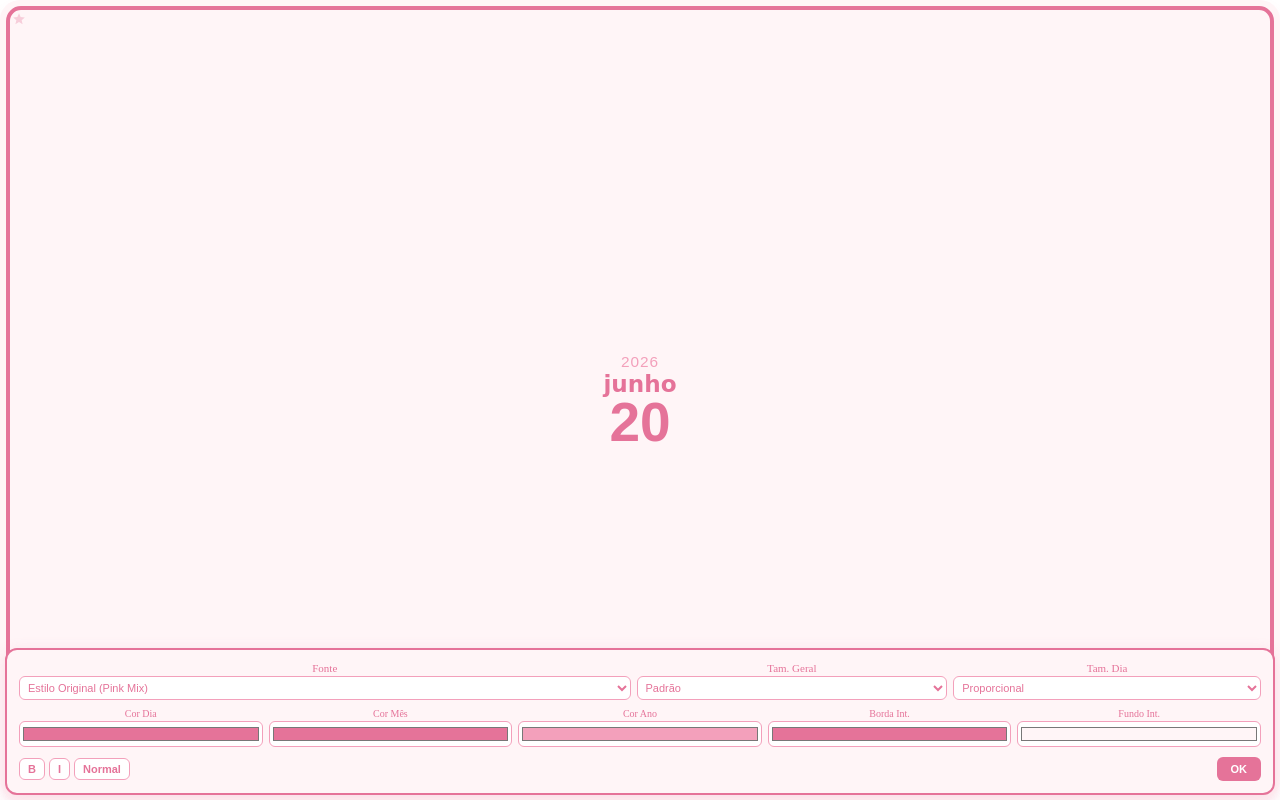
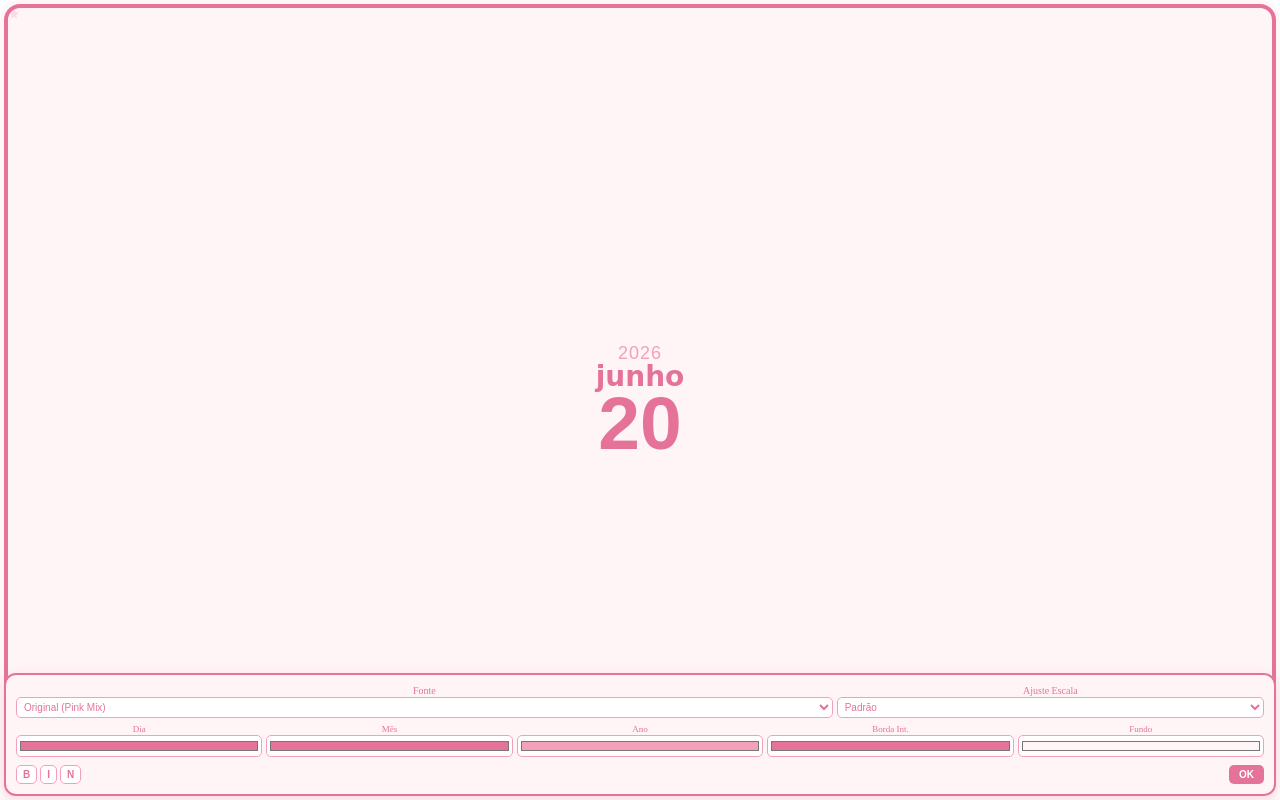
Before and after one commit to brummas/date-now, a plain HTML site: page index.html in a window 1280 px wide. Both pictures are taken after a click on the button "Configurações". Drawn offline with Linux system fonts and the light colour scheme; a web font is replaced by a local one.

Commit message:
Update index.html

```diff
--- a/index.html
+++ b/index.html
@@ -26,11 +26,12 @@
             overflow: hidden;
         }
 
-        /* CONTAINER EXTERNO: Borda de fora (Cor clara/Fundo) */
+        /* CONTAINER EXTERNO: Define o contexto de container para fontes responsivas */
         .calendar-container {
-            background-color: #fff5f7; /* Cor de fundo/borda externa */
+            container-type: inline-size;
+            background-color: #fff5f7;
             border-radius: 20px;
-            padding: 6px; /* Espessura da borda externa */
+            padding: 4px;
             width: 100%;
             height: 100%;
             max-width: 100%;
@@ -42,14 +43,14 @@
             align-items: center;
         }
 
-        /* CONTAINER INTERNO: Borda de dentro (Cor Escura) + Área do Conteúdo */
+        /* CONTAINER INTERNO: Borda Escura Interna */
         .inner-container {
-            background-color: #fff5f7; /* Cor interna onde fica o texto */
-            border: 4px solid #e57399; /* Borda escura interna instalada aqui */
-            border-radius: 15px;
+            background-color: #fff5f7;
+            border: 4px solid #e57399;
+            border-radius: 16px;
             width: 100%;
             height: 100%;
-            padding: 5px;
+            padding: 4px;
             display: flex;
             flex-direction: column;
             justify-content: center;
@@ -58,11 +59,11 @@
             overflow: hidden;
         }
 
-        /* Estrela de Configurações posicionada de forma discreta */
+        /* Ícone de configurações super discreto para não quebrar o visual mini */
         .icon-menu {
             position: absolute;
-            top: 12px;
-            left: 12px;
+            top: 8px;
+            left: 8px;
             z-index: 10;
         }
 
@@ -74,80 +75,81 @@
             display: flex;
             align-items: center;
             justify-content: center;
-            opacity: 0.3;
-            transition: opacity 0.2s, transform 0.2s;
+            opacity: 0.2;
+            transition: opacity 0.2s;
         }
 
         .icon-btn svg {
             fill: #e57399;
-            width: 14px;
-            height: 14px;
+            width: 12px;
+            height: 12px;
         }
 
-        .icon-btn:hover { opacity: 1; transform: scale(1.1); }
+        .icon-btn:hover { opacity: 1; }
 
-        /* Estrutura do Texto Compacta */
+        /* Estrutura do Texto Ultra Adaptável */
         .date-card {
             display: flex;
             flex-direction: column;
             justify-content: center;
             align-items: center;
             width: 100%;
-            white-space: nowrap; /* Impede quebras feias de texto ao reduzir a largura */
+            height: 100%;
+            white-space: nowrap;
         }
 
+        /* Usando cqw (Container Query Width) para as fontes recalcularem baseadas no espaço do Notion */
         .date-year {
             font-family: "Sour Gummy", sans-serif;
-            font-size: 14px;
+            font-size: clamp(10px, 8cqw, 18px);
             font-weight: 500;
             letter-spacing: 1px;
             margin: 0;
             color: #f3a0bb;
-            line-height: 1.1;
+            line-height: 1;
         }
 
         .date-month {
             font-family: "Gaegu", cursive;
-            font-size: 22px;
+            font-size: clamp(14px, 12cqw, 28px);
             font-weight: 700;
             text-transform: lowercase;
             margin: 1px 0;
             color: #e57399;
-            line-height: 1.1;
+            line-height: 1;
         }
 
         .date-day {
             font-family: "Sour Gummy", sans-serif;
-            font-size: 54px;
+            font-size: clamp(28px, 30cqw, 75px);
             font-weight: 800;
             line-height: 0.85;
             margin: 0;
             color: #e57399;
         }
 
-        /* Painel de Configurações Dinâmico */
+        /* Painel de Configurações */
         .settings-panel {
             display: none;
             background-color: #fff5f7;
             border-radius: 12px;
-            padding: 12px;
+            padding: 10px;
             border: 2px solid #e57399;
             position: absolute;
-            bottom: 5px;
-            left: 5px;
-            right: 5px;
+            bottom: 4px;
+            left: 4px;
+            right: 4px;
             max-height: 95%;
             overflow-y: auto;
             flex-direction: column;
-            gap: 8px;
+            gap: 6px;
             z-index: 20;
             box-shadow: 0px 4px 15px rgba(229, 115, 153, 0.2);
-            animation: fadeIn 0.15s ease-in-out;
         }
 
         .settings-row {
             display: flex;
-            gap: 6px;
+            gap: 4px;
             align-items: center;
             justify-content: space-between;
             flex-wrap: wrap;
@@ -156,8 +158,8 @@
         .settings-label-block {
             display: flex;
             flex-direction: column;
-            gap: 2px;
-            font-size: 11px;
+            gap: 1px;
+            font-size: 10px;
             color: #e57399;
             flex-grow: 1;
         }
@@ -165,42 +167,36 @@
         .settings-panel select, .settings-panel input[type="color"] {
             background-color: #fff;
             border: 1px solid #f3a0bb;
-            border-radius: 6px;
-            padding: 4px;
-            font-size: 11px;
+            border-radius: 5px;
+            padding: 3px;
+            font-size: 10px;
             color: #e57399;
             outline: none;
             width: 100%;
         }
 
-        .settings-panel select { cursor: pointer; }
-
         .colors-container {
             display: grid;
-            grid-template-columns: repeat(auto-fit, minmax(65px, 1fr));
-            gap: 6px;
+            grid-template-columns: repeat(auto-fit, minmax(50px, 1fr));
+            gap: 4px;
             width: 100%;
         }
         .color-group {
             display: flex;
             flex-direction: column;
             align-items: center;
-            gap: 2px;
+            gap: 1px;
         }
-        .color-label {
-            font-size: 10px;
-            color: #e57399;
-            text-align: center;
-        }
-        .settings-panel input[type="color"] { padding: 1px; height: 26px; cursor: pointer; }
+        .color-label { font-size: 9px; color: #e57399; text-align: center;}
+        .settings-panel input[type="color"] { padding: 1px; height: 22px; cursor: pointer; }
 
-        .style-btn-group { display: flex; gap: 4px; }
+        .style-btn-group { display: flex; gap: 3px; }
         .style-btn {
             background-color: #fff;
             border: 1px solid #f3a0bb;
-            border-radius: 6px;
-            padding: 4px 8px;
-            font-size: 11px;
+            border-radius: 5px;
+            padding: 3px 6px;
+            font-size: 10px;
             cursor: pointer;
             font-weight: bold;
             color: #e57399;
@@ -211,21 +207,14 @@
             background-color: #e57399;
             color: white;
             border: none;
-            border-radius: 6px;
-            padding: 6px 14px;
-            font-size: 11px;
+            border-radius: 5px;
+            padding: 4px 10px;
+            font-size: 10px;
             font-weight: bold;
             cursor: pointer;
-            transition: background-color 0.2s;
         }
-        .ok-btn:hover { background-color: #cc5a80; }
 
         #copy-input { position: absolute; left: -9999px; }
-
-        @keyframes fadeIn {
-            from { opacity: 0; transform: translateY(3px); }
-            to { opacity: 1; transform: translateY(0); }
-        }
     </style>
 </head>
 <body>
@@ -248,62 +237,29 @@
             </div>
 
             <div class="settings-panel" id="settings" onclick="event.stopPropagation()">
-
                 <div class="settings-row">
                     <div class="settings-label-block" style="flex-grow: 2;">
                         <span>Fonte</span>
                         <select id="font-select" onchange="changeFont(this.value)">
-                            <option value="original">Estilo Original (Pink Mix)</option>
+                            <option value="original">Original (Pink Mix)</option>
                             <option value="'Gaegu', cursive">Gaegu</option>
                             <option value="'Sour Gummy', sans-serif">Sour Gummy</option>
                             <option value="'Playfair Display', serif">Playfair Display</option>
                             <option value="'Mystery Quest', cursive">Mystery Quest</option>
                             <option value="'Flavors', cursive">Flavors</option>
                             <option value="'Cabin Sketch', cursive">Cabin Sketch</option>
-                            <option value="'Griffy', cursive">Griffy</option>
-                            <option value="'Bonbon', cursive">Bonbon</option>
-                            <option value="'Special Elite', monospace">Special Elite</option>
-                            <option value="'IM Fell DW Pica SC', serif">IM Fell DW Pica SC</option>
-                            <option value="'Rubik Glitch', system-ui">Rubik Glitch</option>
-                            <option value="'Rubik Burned', system-ui">Rubik Burned</option>
-                            <option value="'Jacquarda Bastarda 9 Charted', serif">Jacquarda Bastarda 9 Charted</option>
-                            <option value="'Jacquarda 12 Charted', serif">Jacquarda 12 Charted</option>
-                            <option value="'Jacquarda Bastarda 9', serif">Jacquarda Bastarda 9</option>
                             <option value="'Courier Prime', monospace">Courier Prime</option>
                             <option value="'Dancing Script', cursive">Dancing Script</option>
                             <option value="'Caveat', cursive">Caveat</option>
                             <option value="'Poppins', sans-serif">Poppins</option>
                         </select>
                     </div>
-
                     <div class="settings-label-block">
-                        <span>Tam. Geral</span>
+                        <span>Ajuste Escala</span>
                         <select id="size-select" onchange="changeSize()">
-                            <option value="10px">Micro</option>
-                            <option value="12px">Mini</option>
-                            <option value="15px">Pequeno</option>
-                            <option value="18px">Médio</option>
-                            <option value="22px" selected>Padrão</option>
-                            <option value="26px">Intermediário</option>
-                            <option value="30px">Grande</option>
-                            <option value="36px">Extra G.</option>
-                            <option value="42px">Super G.</option>
-                            <option value="48px">Megalodonte</option>
-                        </select>
-                    </div>
-
-                    <div class="settings-label-block">
-                        <span>Tam. Dia</span>
-                        <select id="day-size-select" onchange="changeSize()">
-                            <option value="auto" selected>Proporcional</option>
-                            <option value="30px">30px</option>
-                            <option value="40px">40px</option>
-                            <option value="50px">50px</option>
-                            <option value="64px">64px</option>
-                            <option value="75px">75px</option>
-                            <option value="90px">90px</option>
-                            <option value="110px">110px</option>
-                            <option value="130px">130px</option>
+                            <option value="0.8">Compacto</option>
+                            <option value="1.0" selected>Padrão</option>
+                            <option value="1.2">Grande</option>
                         </select>
                     </div>
                 </div>
@@ -311,15 +267,15 @@
                 <div class="settings-row">
                     <div class="colors-container">
                         <div class="color-group">
-                            <span class="color-label">Cor Dia</span>
+                            <span class="color-label">Dia</span>
                             <input type="color" id="day-color-input" value="#e57399" onchange="changeDayColor(this.value)">
                         </div>
                         <div class="color-group">
-                            <span class="color-label">Cor Mês</span>
+                            <span class="color-label">Mês</span>
                             <input type="color" id="month-color-input" value="#e57399" onchange="changeMonthColor(this.value)">
                         </div>
                         <div class="color-group">
-                            <span class="color-label">Cor Ano</span>
+                            <span class="color-label">Ano</span>
                             <input type="color" id="year-color-input" value="#f3a0bb" onchange="changeYearColor(this.value)">
                         </div>
                         <div class="color-group">
@@ -327,19 +283,17 @@
                             <input type="color" id="border-color-input" value="#e57399" onchange="changeBorderColor(this.value)">
                         </div>
                         <div class="color-group">
-                            <span class="color-label">Fundo Int.</span>
+                            <span class="color-label">Fundo</span>
                             <input type="color" id="bg-color-input" value="#fff5f7" onchange="changeBgColor(this.value)">
                         </div>
                     </div>
                 </div>
 
                 <div class="settings-row" style="margin-top: 2px;">
-                    <div>
-                        <div class="style-btn-group">
-                            <button class="style-btn" id="btn-bold" onclick="toggleBold()">B</button>
-                            <button class="style-btn" id="btn-italic" onclick="toggleItalic()">I</button>
-                            <button class="style-btn" id="btn-normal" onclick="setNormal()">Normal</button>
-                        </div>
+                    <div class="style-btn-group">
+                        <button class="style-btn" id="btn-bold" onclick="toggleBold()">B</button>
+                        <button class="style-btn" id="btn-italic" onclick="toggleItalic()">I</button>
+                        <button class="style-btn" id="btn-normal" onclick="setNormal()">N</button>
                     </div>
                     <button class="ok-btn" id="ok-btn-text" onclick="closePanel(event)">OK</button>
                 </div>
@@ -362,7 +316,6 @@
 
         const fontSelect = document.getElementById('font-select');
         const sizeSelect = document.getElementById('size-select');
-        const daySizeSelect = document.getElementById('day-size-select');
 
         const dayColorInput = document.getElementById('day-color-input');
         const monthColorInput = document.getElementById('month-color-input');
@@ -401,9 +354,10 @@
                 setOriginalFonts();
             }
 
-            if (params.has('sz')) sizeSelect.value = params.get('sz');
-            if (params.has('dsz')) daySizeSelect.value = params.get('dsz');
-            applySizes();
+            if (params.has('sz')) {
+                sizeSelect.value = params.get('sz');
+                applySizes();
+            }
 
             if (params.has('cDay')) dayOutput.style.color = params.get('cDay');
             if (params.has('cMon')) monthOutput.style.color = params.get('cMon');
@@ -442,15 +396,10 @@
         }
 
         function applySizes() {
-            const baseSize = parseInt(sizeSelect.value);
-            yearOutput.style.fontSize = (baseSize * 0.70) + 'px';
-            monthOutput.style.fontSize = (baseSize * 1.05) + 'px';
-
-            if(daySizeSelect.value === 'auto') {
-                dayOutput.style.fontSize = (baseSize * 2.5) + 'px';
-            } else {
-                dayOutput.style.fontSize = daySizeSelect.value;
-            }
+            const factor = parseFloat(sizeSelect.value);
+            yearOutput.style.fontSize = `calc(clamp(10px, 8cqw, 18px) * ${factor})`;
+            monthOutput.style.fontSize = `calc(clamp(14px, 12cqw, 28px) * ${factor})`;
+            dayOutput.style.fontSize = `calc(clamp(28px, 30cqw, 75px) * ${factor})`;
         }
 
         function generateAndCopyLink() {
@@ -459,7 +408,6 @@
 
             params.set('fnt', fontSelect.value);
             params.set('sz', sizeSelect.value);
-            params.set('dsz', daySizeSelect.value);
             params.set('cDay', dayColorInput.value);
             params.set('cMon', monthColorInput.value);
             params.set('cYr', yearColorInput.value);
@@ -475,7 +423,7 @@
             copyInput.select();
             document.execCommand('copy');
 
-            okBtnText.innerText = "Copiado! 👍";
+            okBtnText.innerText = "Pronto! 👍";
             setTimeout(() => {
                 okBtnText.innerText = "OK";
                 panel.style.display = 'none';
@@ -503,7 +451,6 @@
         }
 
         function changeSize() { applySizes(); }
-
         function changeDayColor(val) { dayOutput.style.color = val; }
         function changeMonthColor(val) { monthOutput.style.color = val; }
         function changeYearColor(val) { yearOutput.style.color = val; }
```
